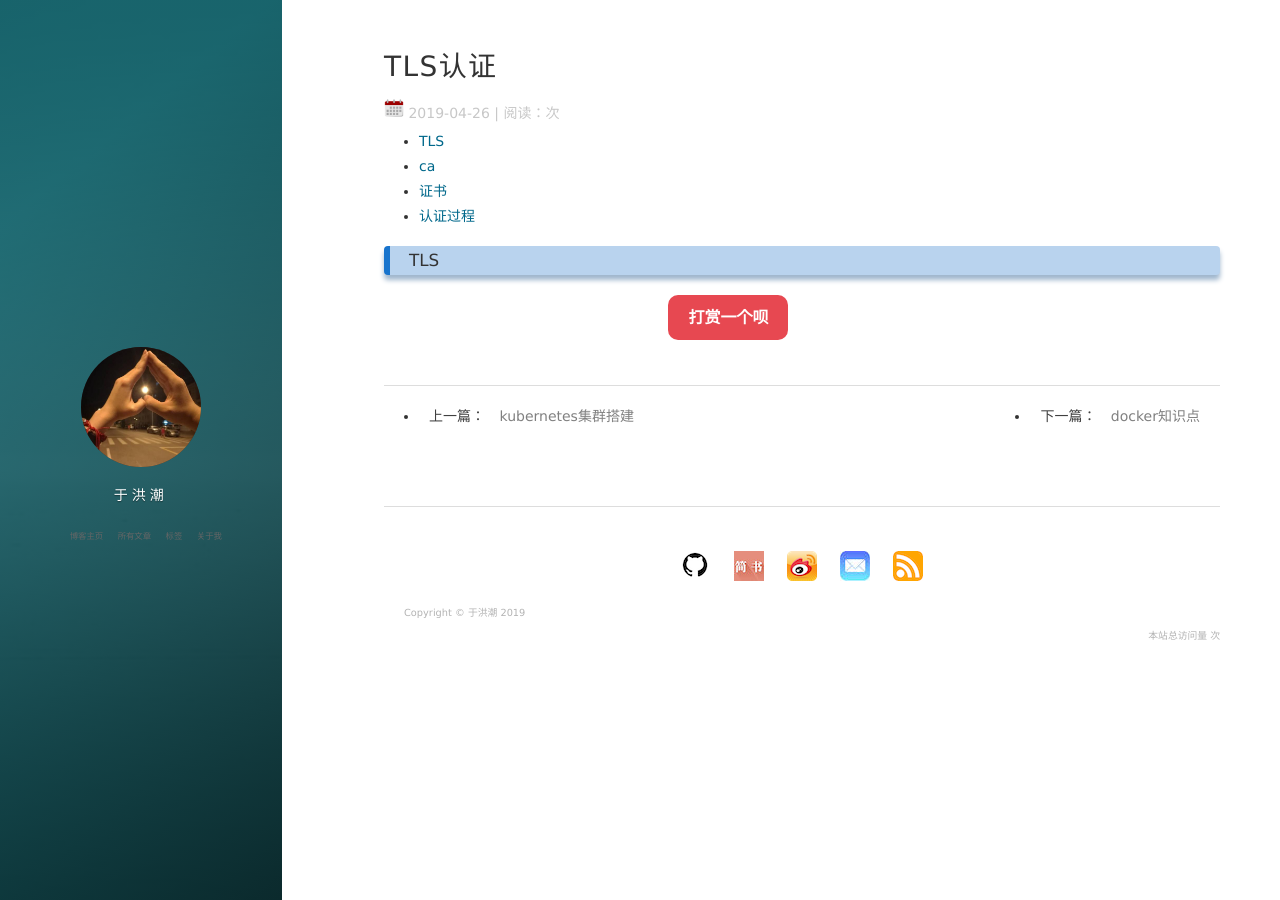
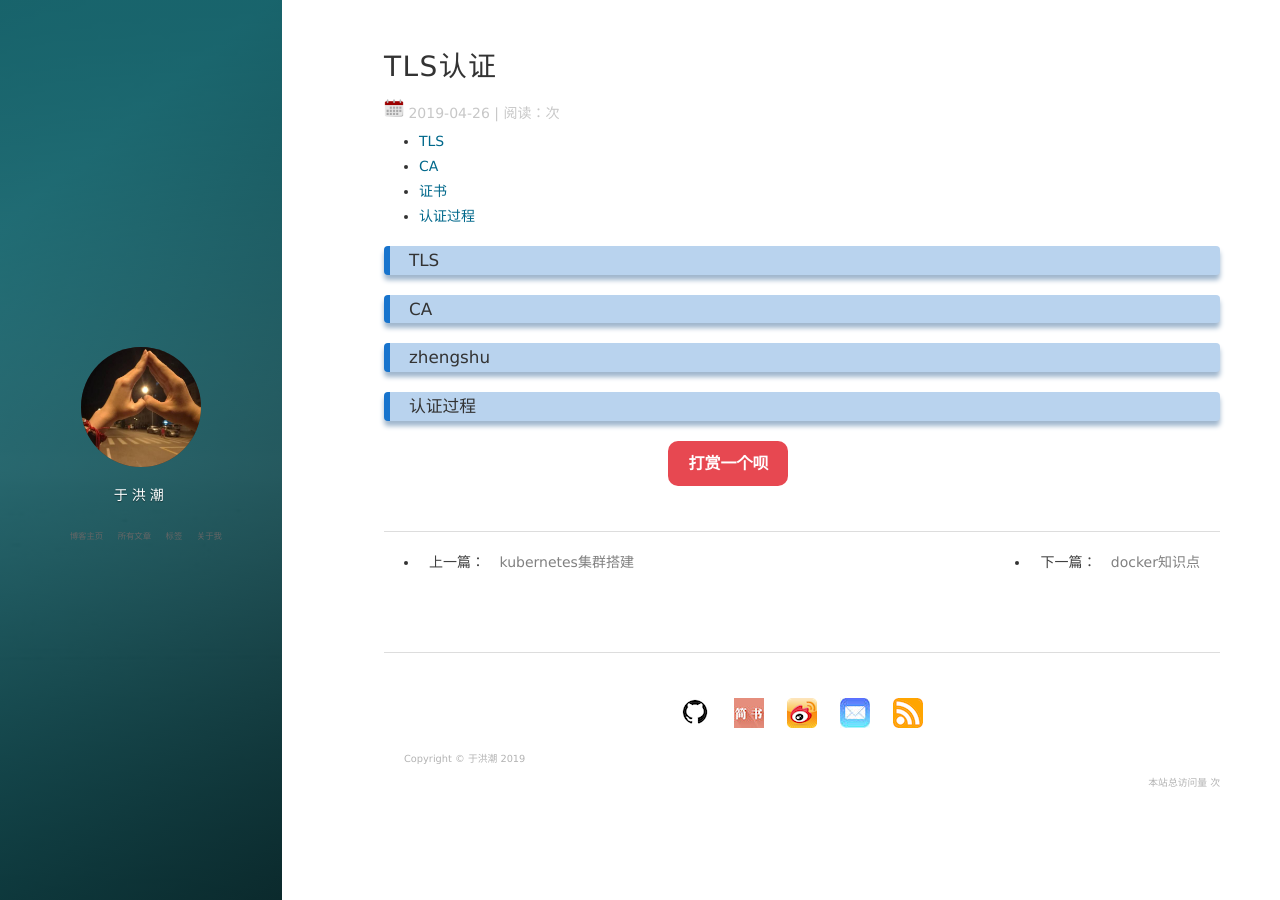
Before and after one commit to yuu6/yuu6.github.io, a Jekyll site: the page built from _posts/2019-04-26-TLS认证.md, in a window 1280 px wide. Built offline with Jekyll 4.4.1, drawn with Linux system fonts in a browser that asks for light colours; nearby versions of some CDN libraries; comment, search, counter and statistics services are not loaded.

Commit message:
add TLS
add tls

```diff
--- a/_posts/2019-04-26-TLS认证.md
+++ b/_posts/2019-04-26-TLS认证.md
@@ -5,9 +5,18 @@ date: 2019-04-26
 tags: k8s
 ---
 * [TLS](#tls)
-* [ca](#ca)
+* [CA](#ca)
 * [证书](#zhengshu)
 * [认证过程](#renzhengguocheng)
 
 
 ### <a name="tls"></a>TLS
+
+
+
+### <a name="ca"></a>CA
+
+
+### <a name="zhengshu"></a>zhengshu
+
+### <a name="renzhengguocheng"></a>认证过程
```
Also changed, not shown: _posts/2019-05-02-docker知识点摘录.md (renamed from _posts/2019-05-02-docker知识点.md).
